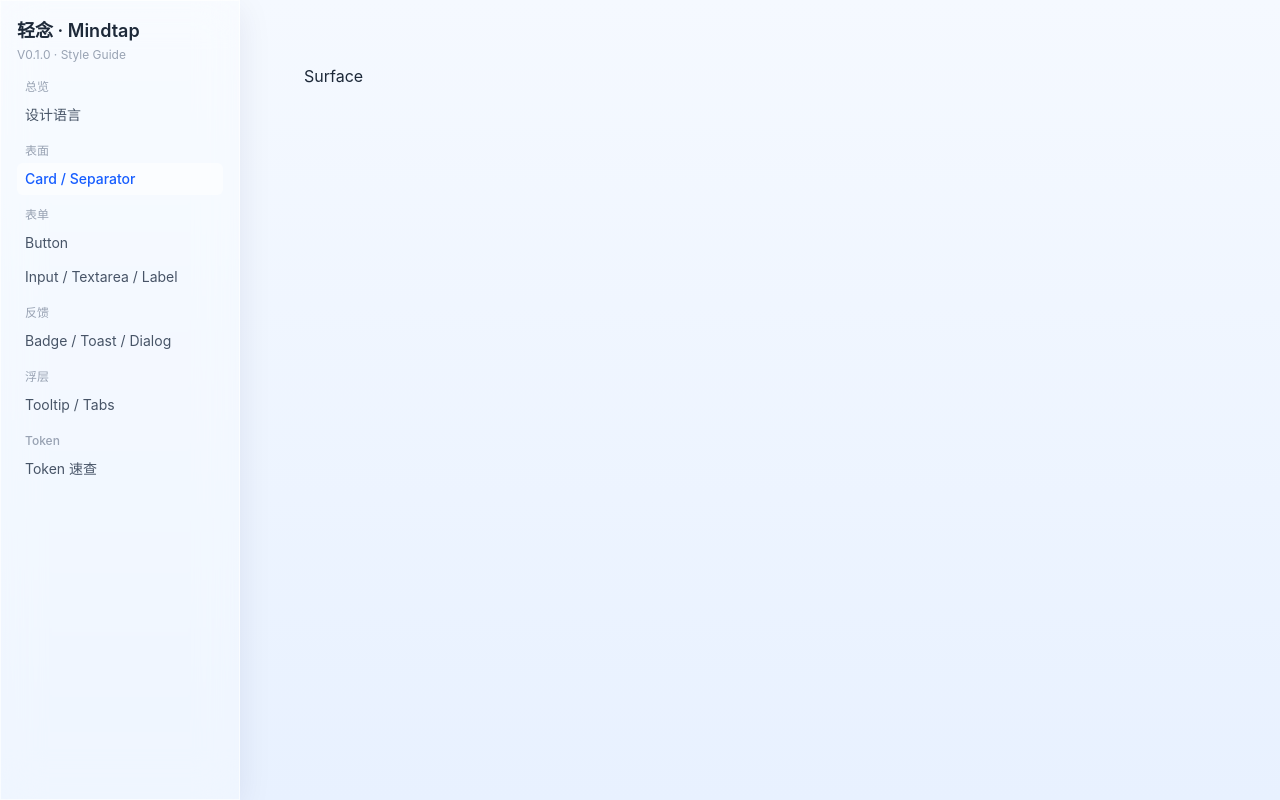
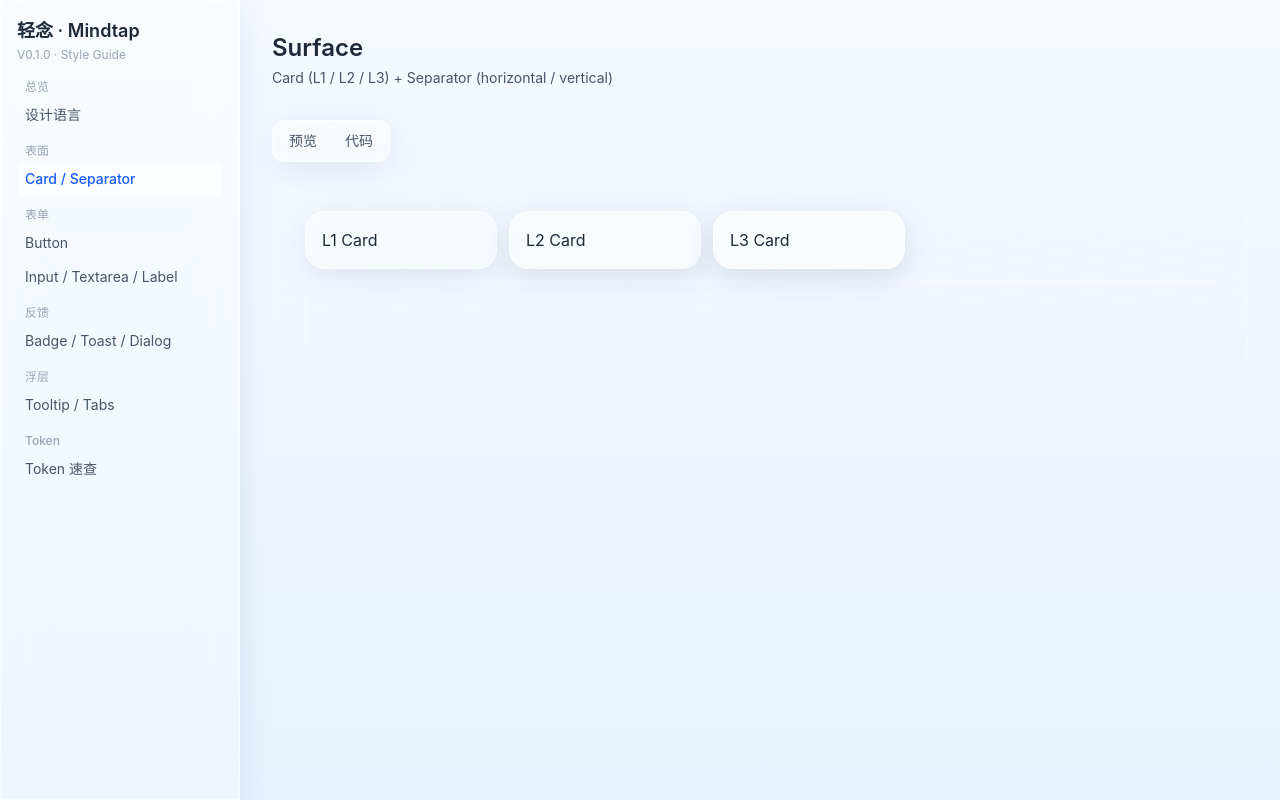
Before and after one commit to ahajason/mindtap, a React (Vite) app: page /surface in a window 1280 px wide. Built offline with nearby package versions, Linux system fonts and the light colour scheme.

Commit message:
feat(route): Surface page (Card + Separator 三段式)

```diff
--- a/src/routes/Surface.tsx
+++ b/src/routes/Surface.tsx
@@ -1,7 +1,40 @@
+import PageHeader from '@/components/style-guide/PageHeader';
+import LivePreview from '@/components/style-guide/LivePreview';
+import { TabsRoot, TabsList, TabsTrigger, TabsPanel } from '@/components/ui/tabs';
+import { Card } from '@/components/ui/card';
+import { Separator } from '@/components/ui/separator';
+
 export default function Surface() {
   return (
-    <div className="p-6">
-      <h1>Surface</h1>
+    <div>
+      <PageHeader
+        title="Surface"
+        description="Card (L1 / L2 / L3) + Separator (horizontal / vertical)"
+      />
+      <TabsRoot defaultValue="preview">
+        <TabsList>
+          <TabsTrigger value="preview">预览</TabsTrigger>
+          <TabsTrigger value="code">代码</TabsTrigger>
+        </TabsList>
+        <TabsPanel value="preview">
+          <LivePreview>
+            <Card tier="l1" className="p-4 w-48">L1 Card</Card>
+            <Card tier="l2" className="p-4 w-48">L2 Card</Card>
+            <Card tier="l3" className="p-4 w-48">L3 Card</Card>
+            <Separator orientation="horizontal" className="w-full" />
+            <Separator orientation="vertical" className="h-12" />
+          </LivePreview>
+        </TabsPanel>
+        <TabsPanel value="code">
+          <pre className="glass-l1 rounded-md p-4 text-xs text-text-1 overflow-x-auto">
+{`<Card tier="l1">L1 Card</Card>
+<Card tier="l2">L2 Card</Card>
+<Card tier="l3">L3 Card</Card>
+<Separator />
+<Separator orientation="vertical" />`}
+          </pre>
+        </TabsPanel>
+      </TabsRoot>
     </div>
   );
 }
```
